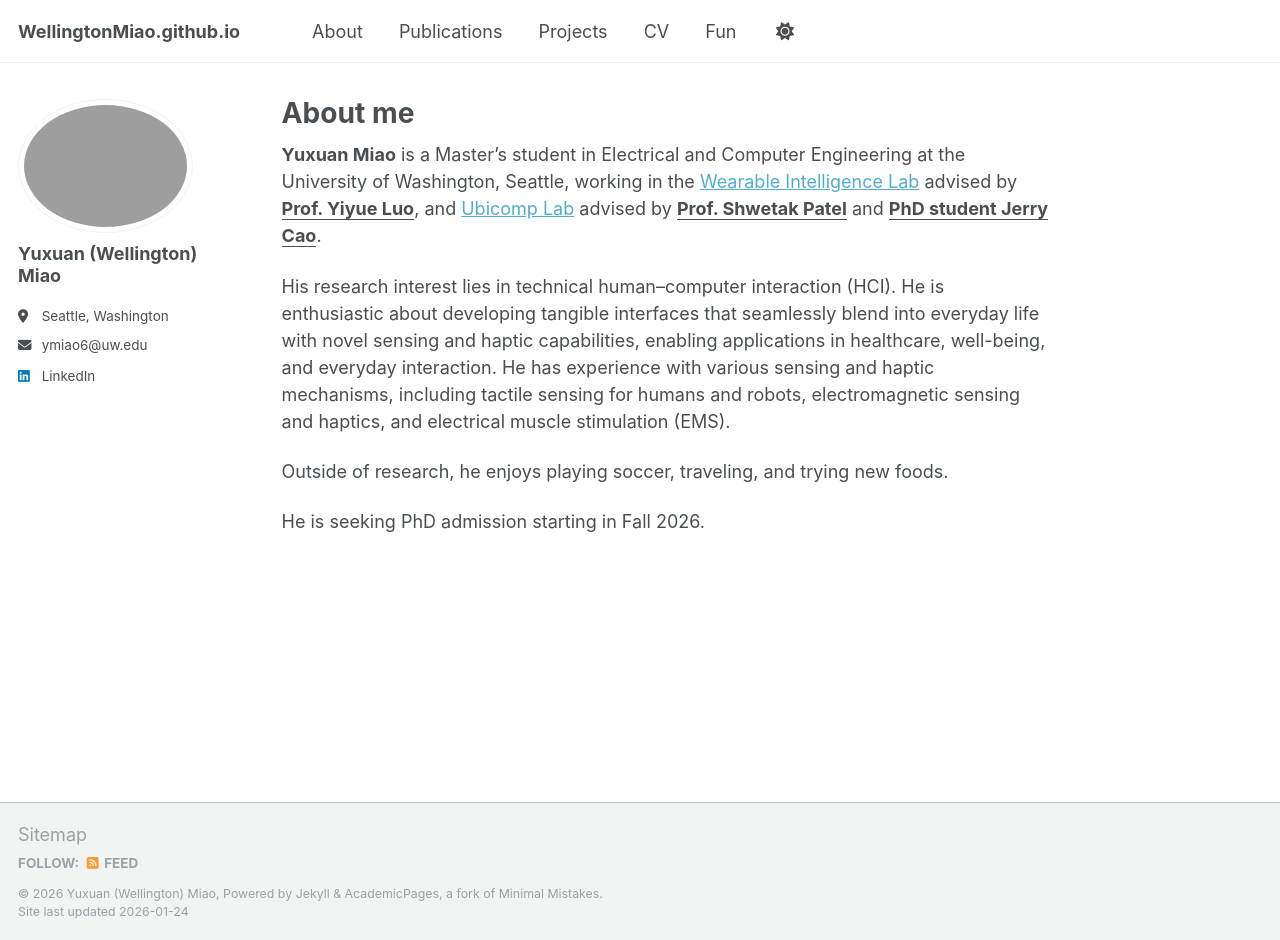
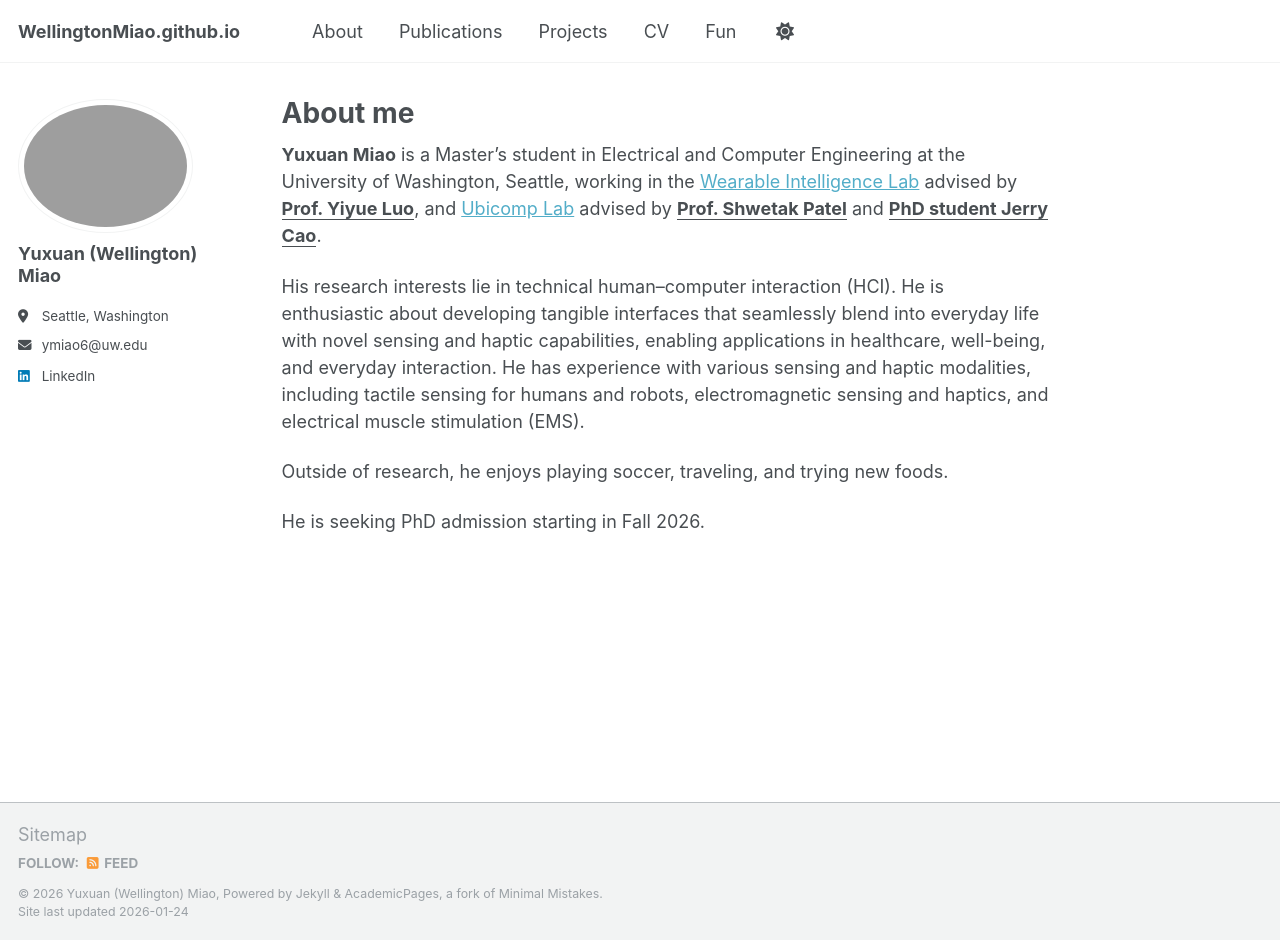
Before and after one commit to WellingtonMiao/WellingtonMiao.github.io, a Jekyll site: the page built from _pages/about.md, in a window 1280 px wide and 940 px high. Built offline with Jekyll 4.4.1, drawn with Linux system fonts in a browser that asks for light colours; a script that is not in the unit is left out.

Commit message:
Update about.md

```diff
--- a/_pages/about.md
+++ b/_pages/about.md
@@ -9,7 +9,7 @@
 
 **Yuxuan Miao** is a Master's student in Electrical and Computer Engineering at the University of Washington, Seattle, working in the <a href="https://yyueluo.com/group.html" target="_blank" rel="noopener noreferrer">Wearable Intelligence Lab</a> advised by <u><b>Prof. Yiyue Luo</b></u>, and <a href="https://ubicomplab.cs.washington.edu/" target="_blank" rel="noopener noreferrer">Ubicomp Lab</a> advised by <u><b>Prof. Shwetak Patel</b></u> and <u><b>PhD student Jerry Cao</b></u>.
 
-His research interest lies in technical human–computer interaction (HCI). He is enthusiastic about developing tangible interfaces that seamlessly blend into everyday life with novel sensing and haptic capabilities, enabling applications in healthcare, well-being, and everyday interaction. He has experience with various sensing and haptic mechanisms, including tactile sensing for humans and robots, electromagnetic sensing and haptics, and electrical muscle stimulation (EMS).
+His research interests lie in technical human–computer interaction (HCI). He is enthusiastic about developing tangible interfaces that seamlessly blend into everyday life with novel sensing and haptic capabilities, enabling applications in healthcare, well-being, and everyday interaction. He has experience with various sensing and haptic modalities, including tactile sensing for humans and robots, electromagnetic sensing and haptics, and electrical muscle stimulation (EMS).
 
 Outside of research, he enjoys playing soccer, traveling, and trying new foods.
 
```
